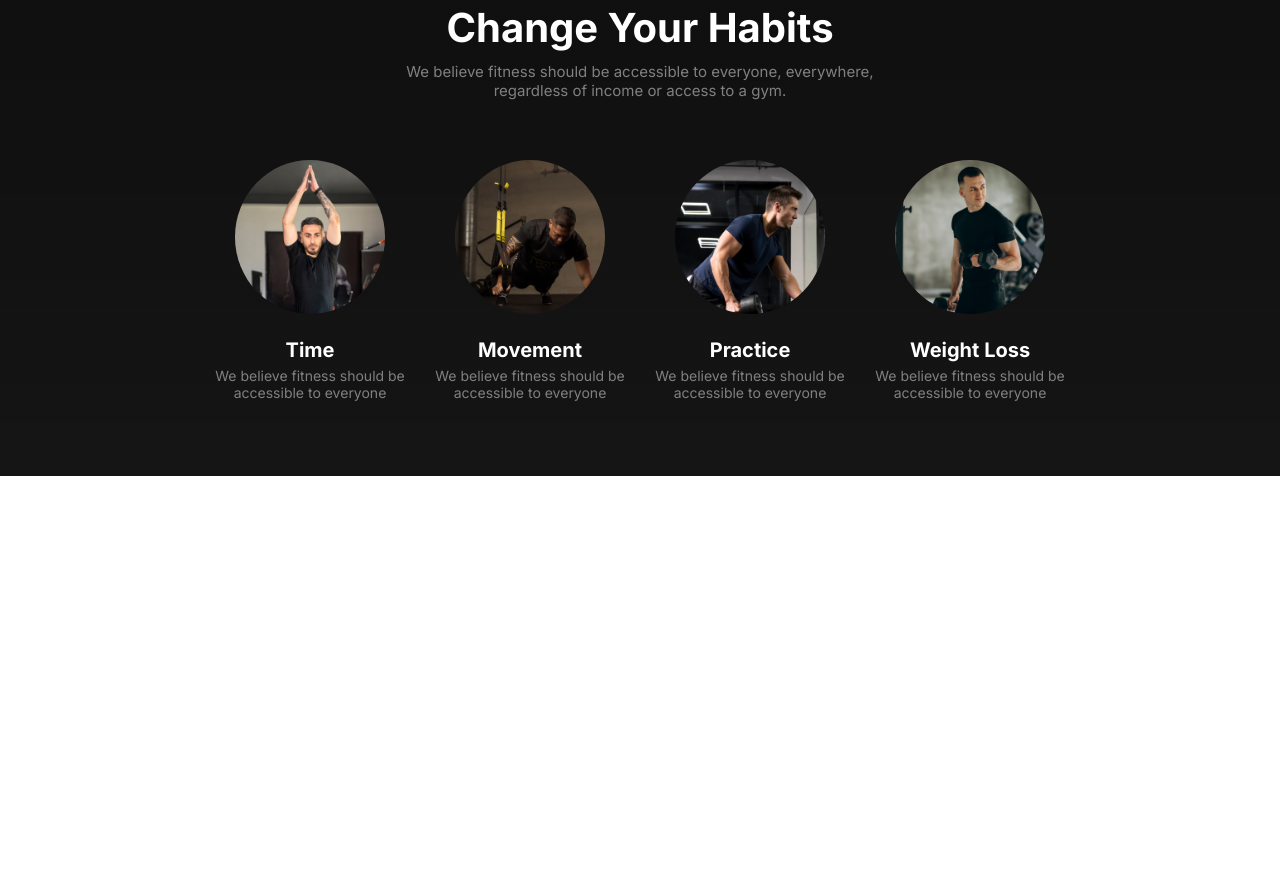
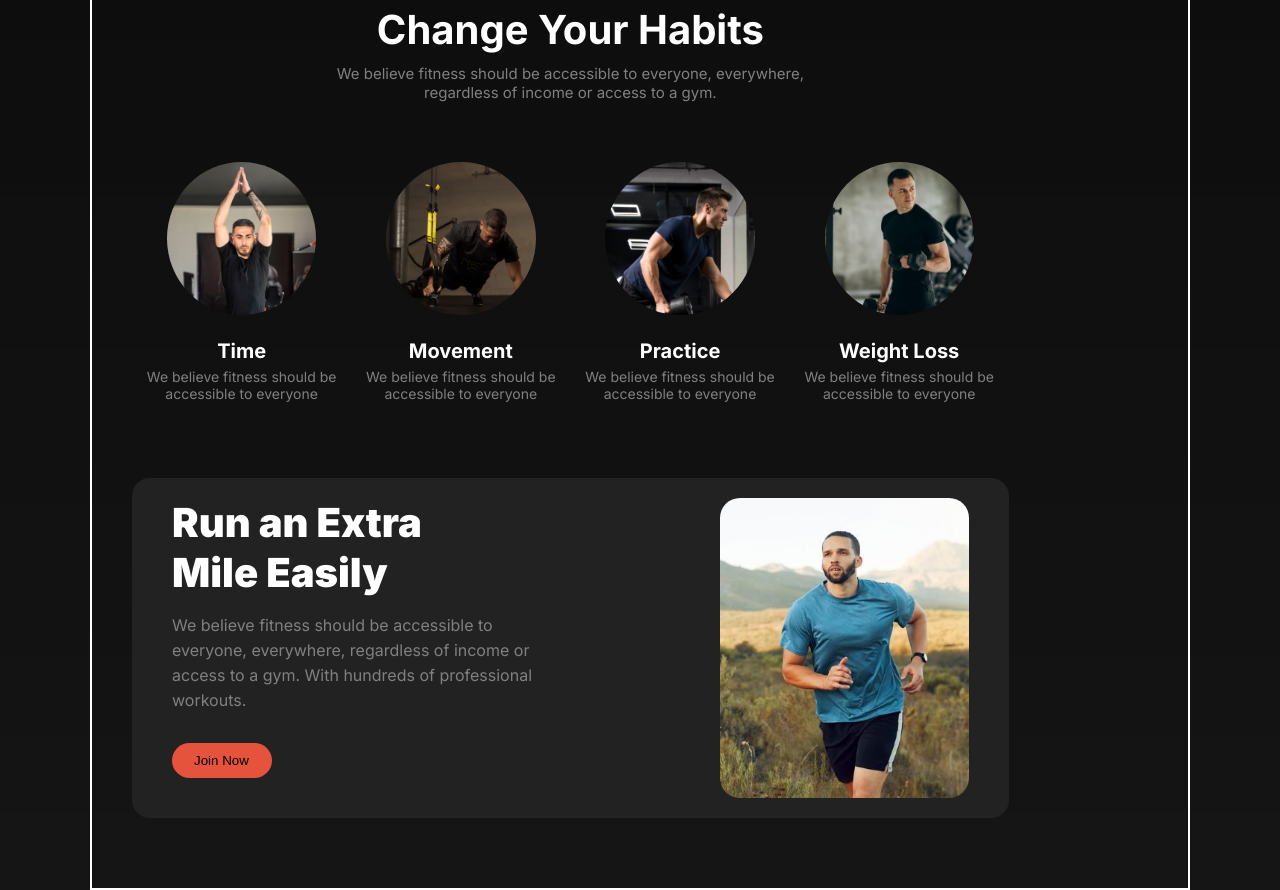
Before and after one commit to Tonmoy-1/My-2nd-Assignment-B10, a plain HTML site: page index.html in a window 1280 px wide. Shown: the part 654-1544 px from the top of the page. Before the commit the page ends 1130 px from the top, so only its background shows below. Drawn offline with Linux system fonts and the light colour scheme; a web font is replaced by a local one.

Commit message:
run section for desk done

```diff
--- a/index.html
+++ b/index.html
@@ -87,6 +87,19 @@
       <!-- habit-section end here -->
 
 
+      <!-- run section start here -->
+      <section class="run-container">
+        <div class="run-content">
+          <h2>Run an Extra <br>
+            Mile Easily</h2>
+          <p>We believe fitness should be accessible to everyone, everywhere, regardless of income or access to a gym. With hundreds of professional workouts.</p>
+          <button class="btn">Join Now</button>
+        </div>
+        <img src="images/run 1.jpg" alt="">
+      </section>
+
+      <!-- run section end here -->
+
     </main>
 
     <footer></footer>
--- a/style.css
+++ b/style.css
@@ -10,6 +10,7 @@
     rgba(0, 0, 0, 0.97),
     rgba(3, 3, 3, 0.93) 100%
   );
+  border: 2px solid white;
 }
 
 * {
@@ -189,6 +190,7 @@
   width: 80%;
   margin: 70px auto;
   height: 100%;
+  margin-left: 40px;
 }
 
 .habit-content {
@@ -197,7 +199,6 @@
   align-items: center;
 }
 .habit-content h2 {
-
   font-size: 40px;
   margin: 10px;
 }
@@ -207,14 +208,12 @@
   font-size: 15px;
 }
 
-
 .habit-bottom {
   /* border: 2px solid yellow; */
   display: flex;
   justify-content: space-evenly;
   margin-top: 50px;
   margin-bottom: 50px;
-
 }
 
 .habit4 {
@@ -224,7 +223,7 @@
   text-align: center;
 }
 
-.habit4 h4{
+.habit4 h4 {
   color: white;
   font-size: 20px;
 }
@@ -242,3 +241,45 @@
   margin-bottom: 20px;
 }
 /* habit section end here */
+
+/* run section start here */
+.run-container {
+  /* border: 2px solid white; */
+  width: 80%;
+  margin: 70px auto;
+  height: 100%;
+  margin-left: 40px;
+  display: flex;
+  padding: 20px 40px;
+  border-radius: 18px;
+  background: rgb(34, 34, 34);
+  gap: 30px;
+}
+.run-content {
+  align-items: center;
+}
+.run-content h2 {
+  color: white;
+  font-size: 40px;
+  font-weight: 900;
+  line-height: 50px;
+  margin-bottom: 15px;
+}
+.run-content p {
+  font-size: 16px;
+  color: gray;
+  width: 70%;
+  margin: 0;
+  margin-bottom: 10px;
+  line-height: 25px;
+}
+.run-content button {
+  background: rgb(230, 83, 60);
+  margin-top: 20px;
+}
+.run-container img {
+  height: 300px;
+  width: 350px;
+  border-radius: 20px;
+}
+/* run section end here */
```
Also changed, not shown: images/run 1.jpg (added).
